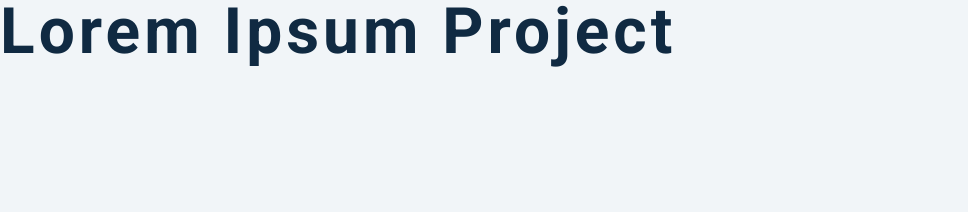
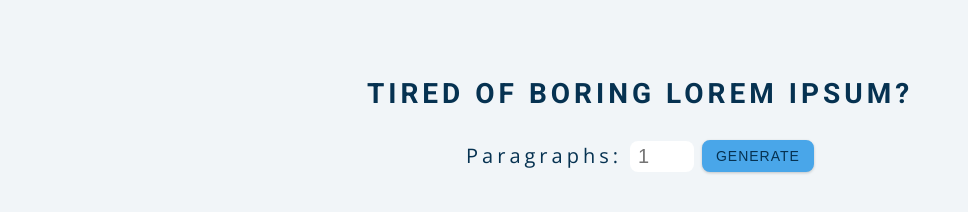
Before and after one commit to RSMarian/project-22, a plain HTML site: page index.html in a window 1280 px wide. Shown: the whole page, without its empty margins (0-968 px from the left). Drawn offline with nearby package versions, Linux system fonts and the light colour scheme.

Commit message:
added text structure

```diff
--- a/index.html
+++ b/index.html
@@ -9,7 +9,15 @@
     <link rel="stylesheet" href="styles.css" />
   </head>
   <body>
-    <h1>lorem ipsum project</h1>
+    <div class="section-center">
+      <h3>Tired of boring lorem ipsum?</h3>
+      <form class="lorem-form">
+        <label for="amount">Paragraphs:</label>
+        <input type="number" name="amount" id="amount" placeholder="1">
+        <button type="submit" class="btn">Generate</button>
+      </form>
+      <article class="lorem-text"></article>
+    </div>
     <!-- javascript -->
     <script src="app.js"></script>
   </body>
```
